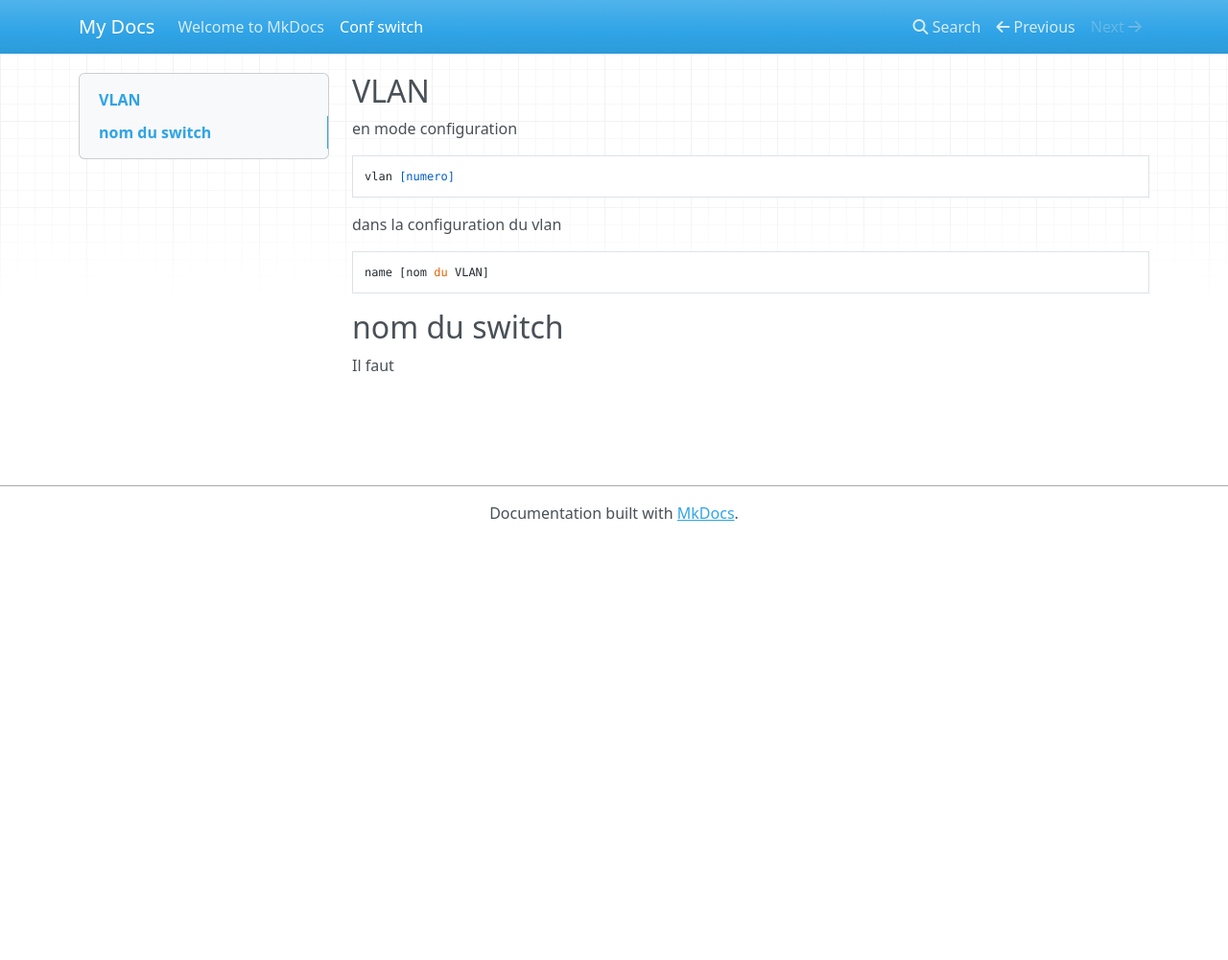
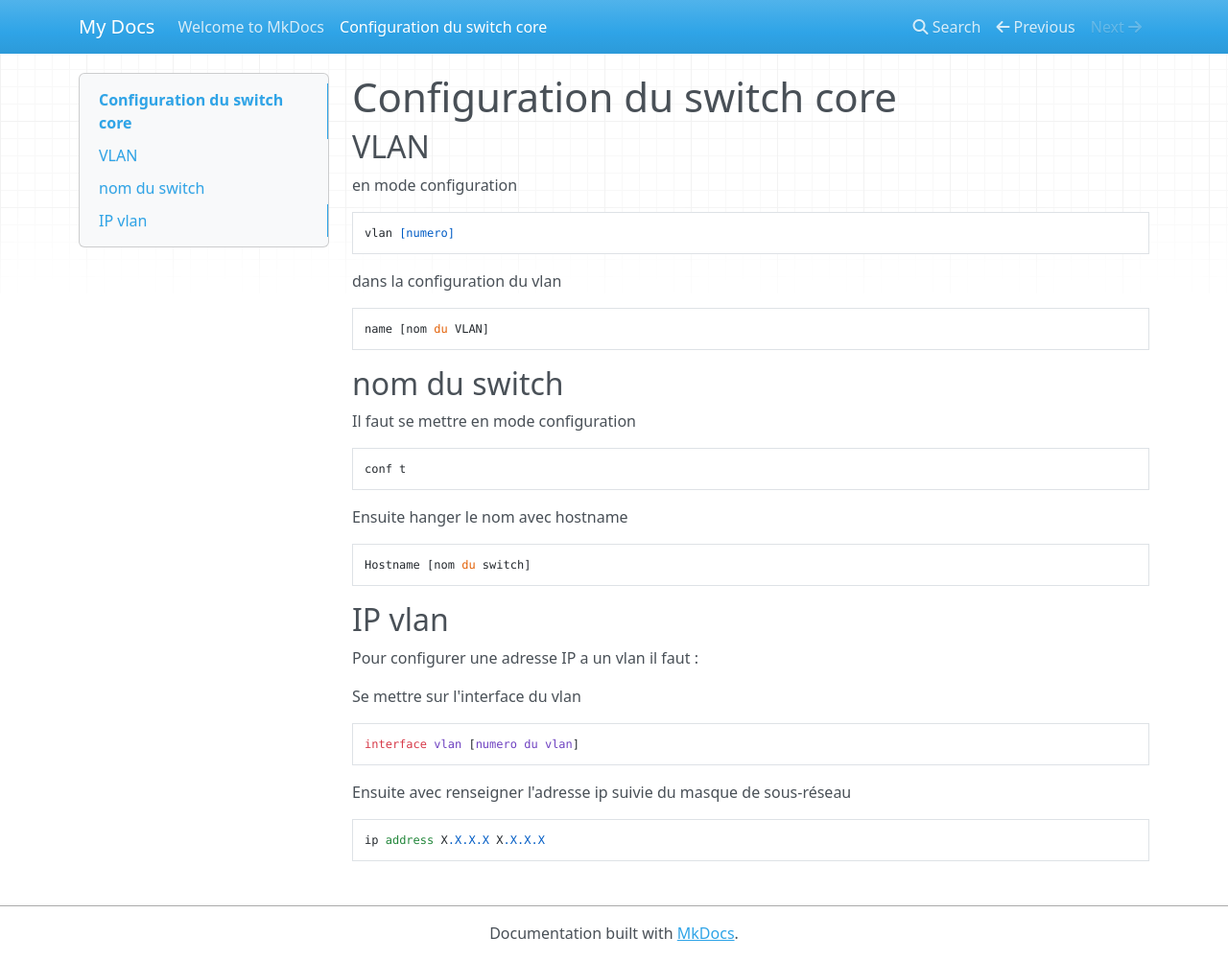
Before and after one commit to Julesgris/Anne-2025-2026, an MkDocs documentation site: the page built from docs/Conf_switch.md, in a window 1280 px wide and 1001 px high. Shown: the whole window at 96% size. Built offline with MkDocs 1.6.1, drawn with Linux system fonts in a browser that asks for light colours; nearby versions of some CDN libraries.

Commit message:
modif global

````diff
--- a/docs/Conf_switch.md
+++ b/docs/Conf_switch.md
@@ -1,3 +1,4 @@
+# Configuration du switch core
 ## VLAN
 en mode configuration
 ```
@@ -8,4 +9,23 @@ dans la configuration du vlan
 name [nom du VLAN]
 ```
 ## nom du switch
-Il faut
+Il faut se mettre en mode configuration
+```
+conf t
+```
+Ensuite hanger le nom avec hostname
+
+```
+Hostname [nom du switch]
+```
+## IP vlan
+Pour configurer une adresse IP a un vlan il faut :
+
+Se mettre sur l'interface du vlan
+```
+interface vlan [numero du vlan]
+```
+Ensuite avec renseigner l'adresse ip suivie du masque de sous-réseau
+```
+ip address X.X.X.X X.X.X.X
+```
````
